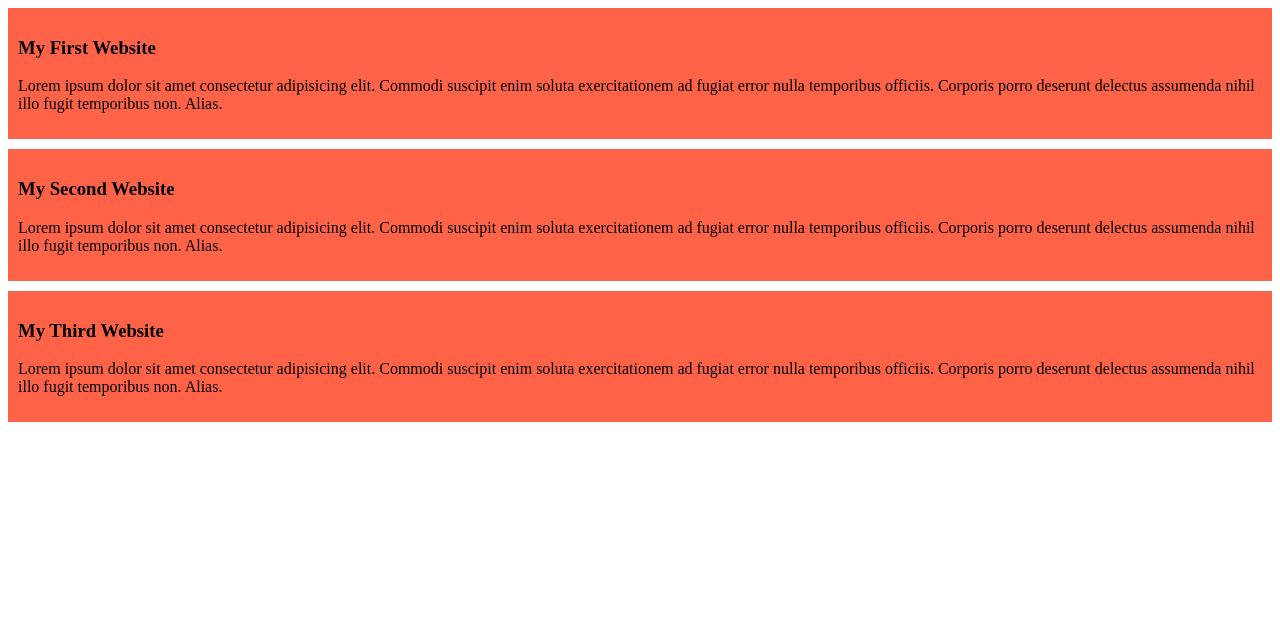
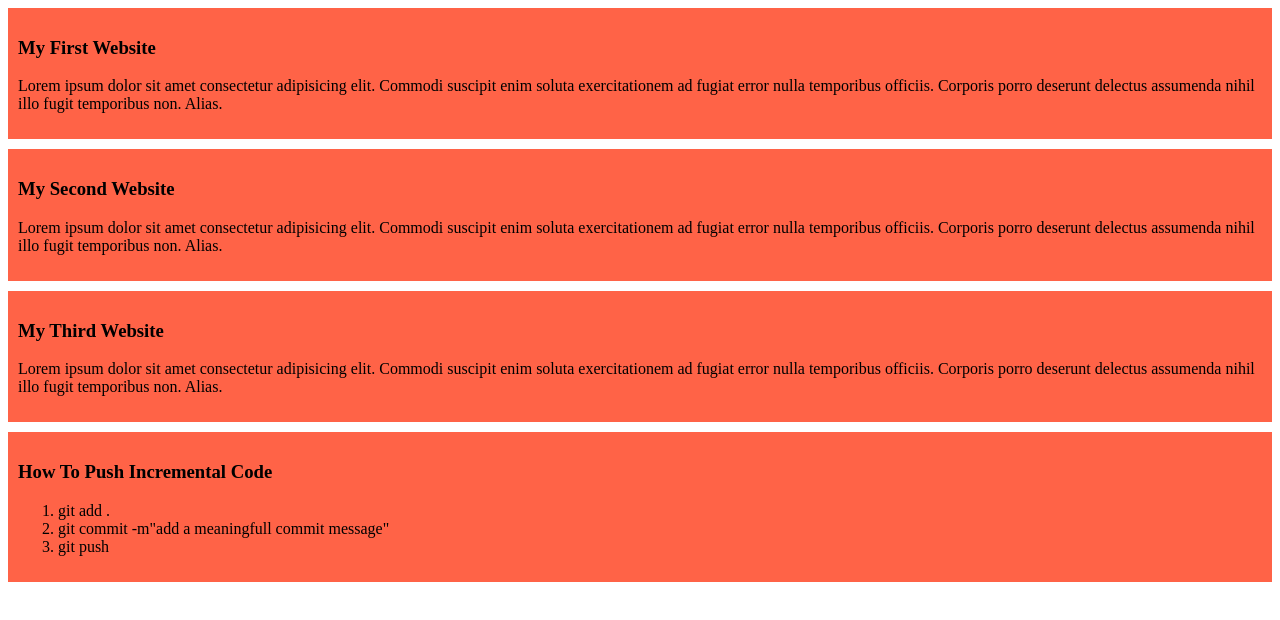
Before and after one commit to TarekHasanRafi25/my-simple-website, a plain HTML site: page index.html in a window 1280 px wide. Drawn offline with Linux system fonts and the light colour scheme.

Commit message:
added a list to push code

```diff
--- a/index.html
+++ b/index.html
@@ -19,5 +19,13 @@
         <h3>My Third Website</h3>
         <p>Lorem ipsum dolor sit amet consectetur adipisicing elit. Commodi suscipit enim soluta exercitationem ad fugiat error nulla temporibus officiis. Corporis porro deserunt delectus assumenda nihil illo fugit temporibus non. Alias.</p>
     </div>
+    <div>
+        <h3>How To Push Incremental Code</h3>
+        <ol>
+            <li> git add .</li>
+            <li>git commit -m"add a meaningfull commit message"</li>
+            <li>git push</li>
+        </ol>
+    </div>
 </body>
 </html>
```
